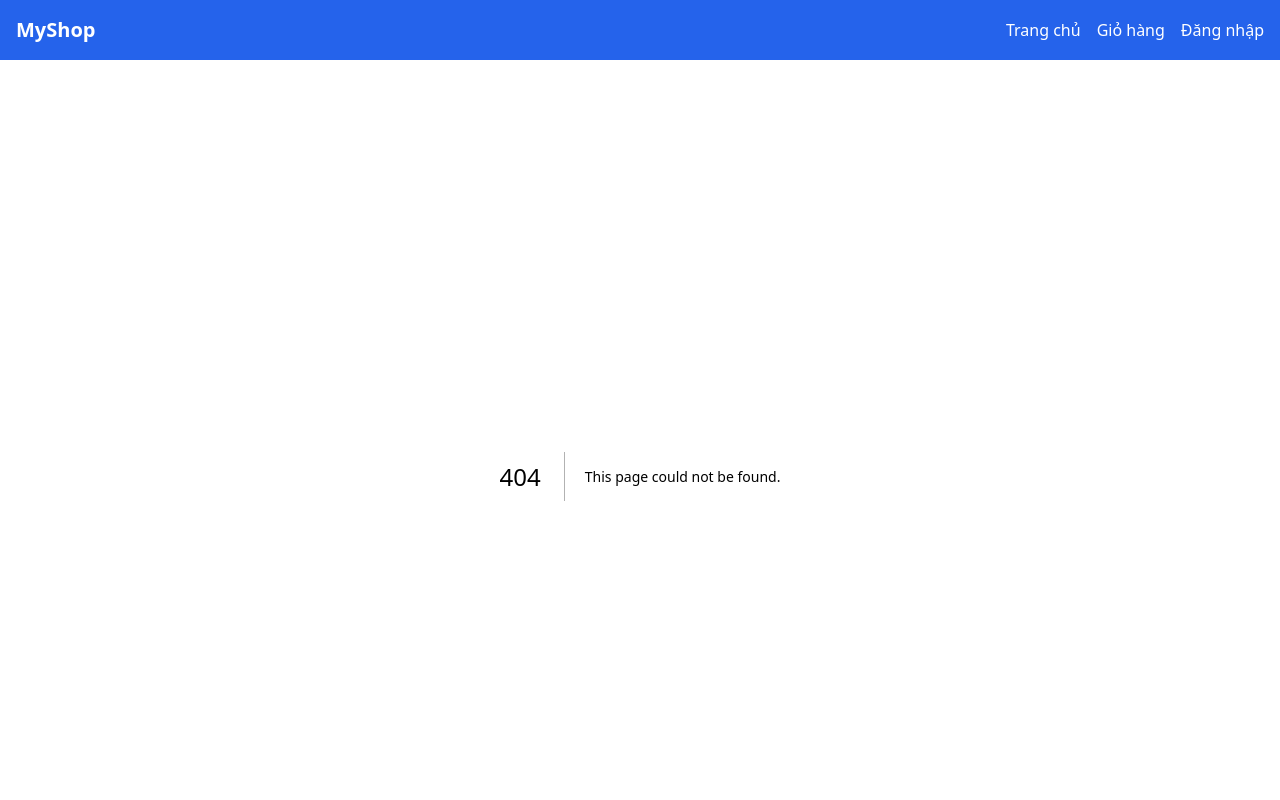
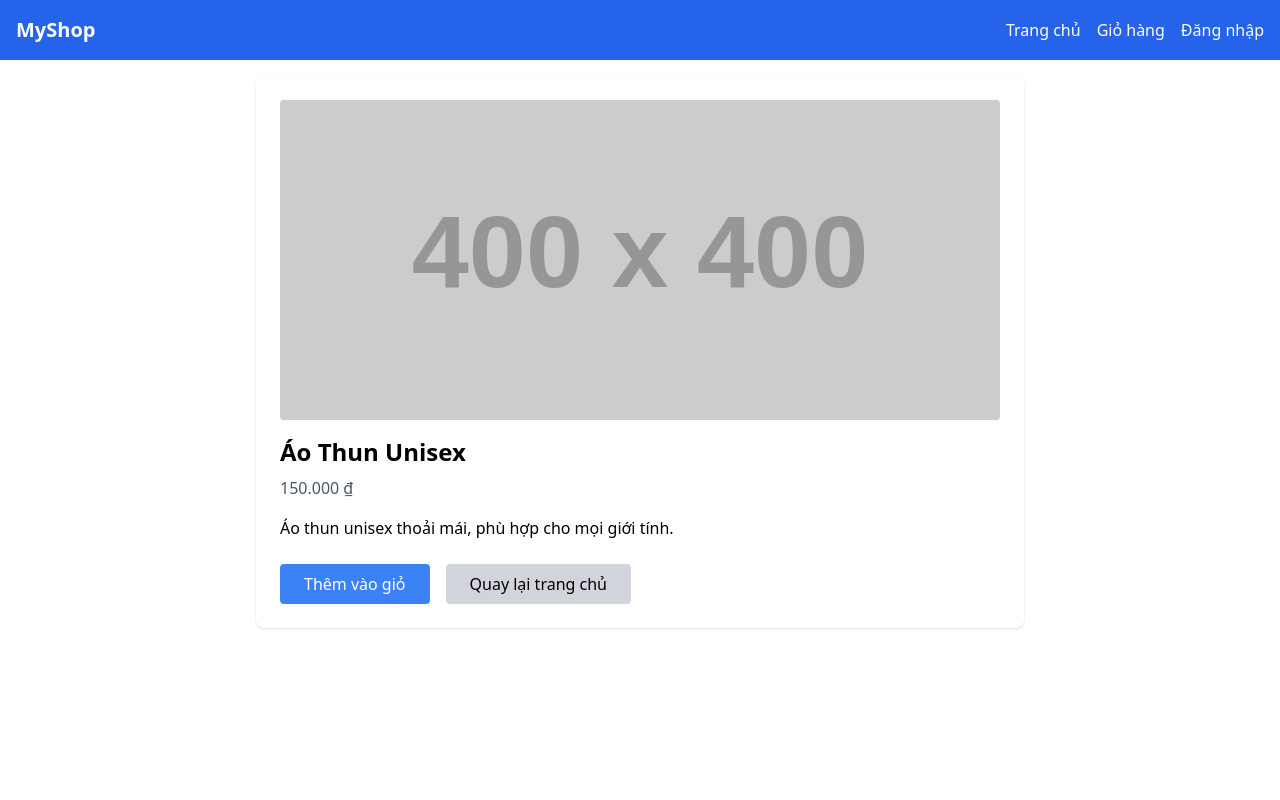
Before and after one commit to nguyenthanhtung-30092004/shop-app, a Next.js app: page /product/1 in a window 1280 px wide. Before the commit this address had no page. Shown: the top 800 px of the page. Built offline with nearby package versions, Linux system fonts and the light colour scheme.

Commit message:
add dynamic product page with local data

```diff
--- a/app/page.tsx
+++ b/app/page.tsx
@@ -1,31 +1,5 @@
 import ProductCard from "@/components/ProductCard";
-
-const products = [
-  {
-    id: 1,
-    name: "Áo Thun Unisex",
-    price: 150000,
-    image: "https://via.placeholder.com/400",
-  },
-  {
-    id: 2,
-    name: "Quần Jean Slim Fit",
-    price: 350000,
-    image: "https://via.placeholder.com/400",
-  },
-  {
-    id: 3,
-    name: "Giày Sneaker Trắng",
-    price: 500000,
-    image: "https://via.placeholder.com/400",
-  },
-  {
-    id: 4,
-    name: "Áo Khoác Hoodie",
-    price: 250000,
-    image: "https://via.placeholder.com/400",
-  },
-];
+import { products } from "@/lib/data.js";
 
 export default function HomePage() {
   return (
--- /dev/null
+++ b/app/product/[id]/page.jsx
@@ -0,0 +1,43 @@
+import { products } from "@/lib/data";
+import Link from "next/link";
+
+export default function ProductDetailPage({ params }) {
+  const { id } = params;
+  const product = products.find((p) => p.id === parseInt(id));
+
+  if (!product) {
+    return <div className="p-6 text-red-500">Sản phẩm không tồn tại.</div>;
+  }
+
+  const formattedPrice = new Intl.NumberFormat("vi-VN", {
+    style: "currency",
+    currency: "VND",
+  }).format(product.price);
+
+  return (
+    <div className="max-w-3xl mx-auto p-6 bg-white rounded-lg shadow">
+      <img
+        src={product.image}
+        alt={product.name}
+        className="w-full h-80 object-cover rounded"
+      />
+      <h1 className="text-2xl font-bold mt-4">{product.name}</h1>
+      <p className="text-gray-600 mt-2">{formattedPrice}</p>
+      <p className="mt-4">{product.description}</p>
+
+      <div className="flex gap-4 mt-6">
+        <button className="bg-blue-500 text-white px-6 py-2 rounded hover:bg-blue-600">
+          Thêm vào giỏ
+        </button>
+
+        {/* Nút quay lại */}
+        <Link
+          href="/"
+          className="bg-gray-300 text-black px-6 py-2 rounded hover:bg-gray-400"
+        >
+          Quay lại trang chủ
+        </Link>
+      </div>
+    </div>
+  );
+}
--- a/components/ProductCard.jsx
+++ b/components/ProductCard.jsx
@@ -1,3 +1,5 @@
+import Link from "next/link";
+
 export default function ProductCard({ product }) {
   // Format giá tiền theo chuẩn VNĐ
   const formattedPrice = new Intl.NumberFormat("vi-VN", {
@@ -6,6 +8,7 @@ export default function ProductCard({ product }) {
   }).format(product.price);
 
   return (
+    <Link href={`/product/${product.id}`}>
       <div className="bg-white rounded-lg shadow-md overflow-hidden transform transition duration-300 hover:scale-105">
         {/* Ảnh sản phẩm */}
         <img
@@ -23,5 +26,6 @@ export default function ProductCard({ product }) {
           </button>
         </div>
       </div>
+    </Link>
   );
 }
--- /dev/null
+++ b/lib/data.js
@@ -0,0 +1,30 @@
+export const products = [
+  {
+    id: 1,
+    name: "Áo Thun Unisex",
+    price: 150000,
+    image: "https://via.placeholder.com/400",
+    description: "Áo thun unisex thoải mái, phù hợp cho mọi giới tính.",
+  },
+  {
+    id: 2,
+    name: "Quần Jean Slim Fit",
+    price: 350000,
+    image: "https://via.placeholder.com/400",
+    description: "Quần jean phong cách slim fit, ôm vừa vặn cơ thể.",
+  },
+  {
+    id: 3,
+    name: "Giày Sneaker Trắng",
+    price: 500000,
+    image: "https://via.placeholder.com/400",
+    description: "Giày sneaker màu trắng, dễ phối đồ, phong cách trẻ trung.",
+  },
+  {
+    id: 4,
+    name: "Áo Khoác Hoodie",
+    price: 250000,
+    image: "https://via.placeholder.com/400",
+    description: "Áo hoodie ấm áp, thích hợp cho mùa đông.",
+  },
+];
```
Lines whose indentation alone changed are shown as unchanged.
